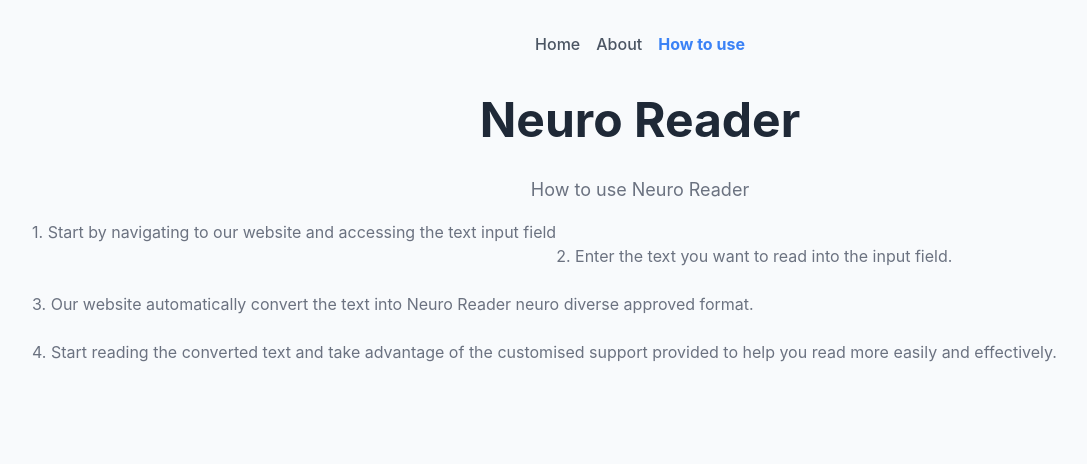
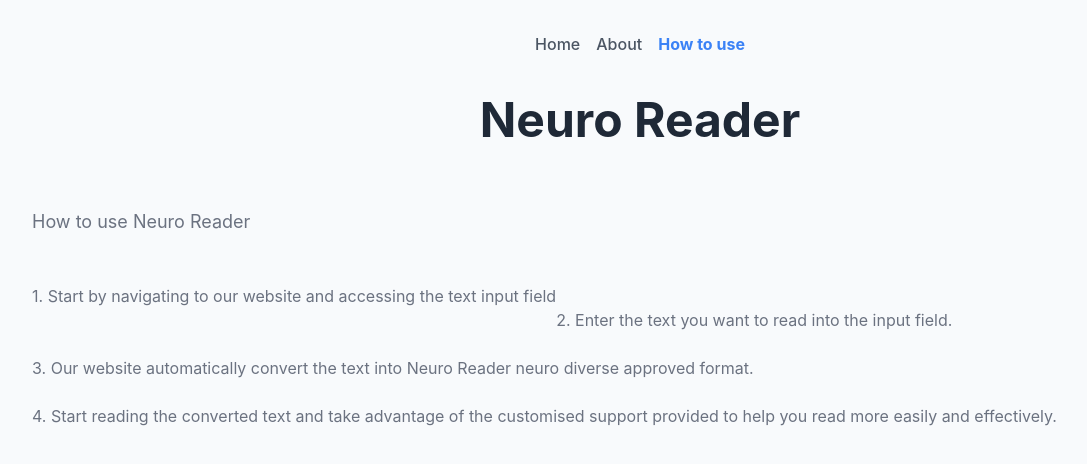
Before and after one commit to laurencetuchin/neuroreader, a React (Vite) app in the folder neuro-reader/: page /how in a window 1280 px wide. Shown: the top 464 px of the page, without its empty margins (0-1087 px from the left). Built offline with nearby package versions, Linux system fonts and the light colour scheme.

Commit message:
Update css on ourput text

```diff
--- a/neuro-reader/src/features/NeuroReader.jsx
+++ b/neuro-reader/src/features/NeuroReader.jsx
@@ -59,7 +59,8 @@
             id="input-text"
             rows={5}
           />
-          <div className="text-lg py-4 text-left">
+          <div className='py-4'></div>
+          <div className="text-lg py-4 text-left  rounded-md py-2 px-4 mt-2">
             {boldFirstLetters(inputValue)}
           </div>
         </div>
--- a/neuro-reader/src/utilities/HowToUse.jsx
+++ b/neuro-reader/src/utilities/HowToUse.jsx
@@ -9,8 +9,8 @@
         {description: 'Start reading the converted text and take advantage of the customised support provided to help you read more easily and effectively.', key: 3}
     ];
   return (
-    <div className='contain mx-auto py-4'>
-        <h1 className='text-lg mb-4'>How to use Neuro Reader</h1>
+    <div className='contain mx-auto py-12'>
+        <h1 className='text-lg mb-12 text-left '>How to use Neuro Reader</h1>
         <div className=''>
 
             <ol className='text-left text-base space-y-6 flex flex-wrap' type="1">
```
